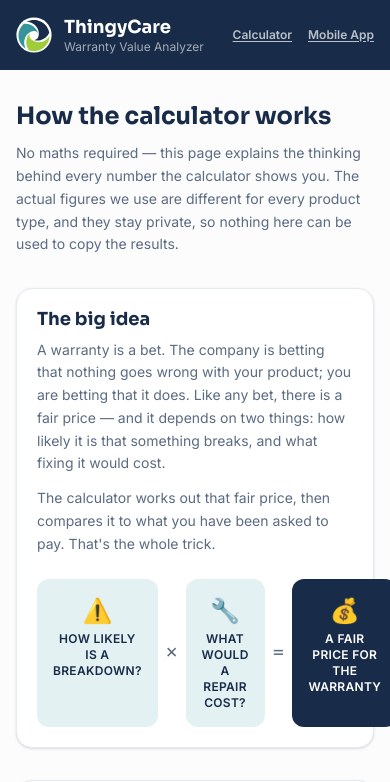
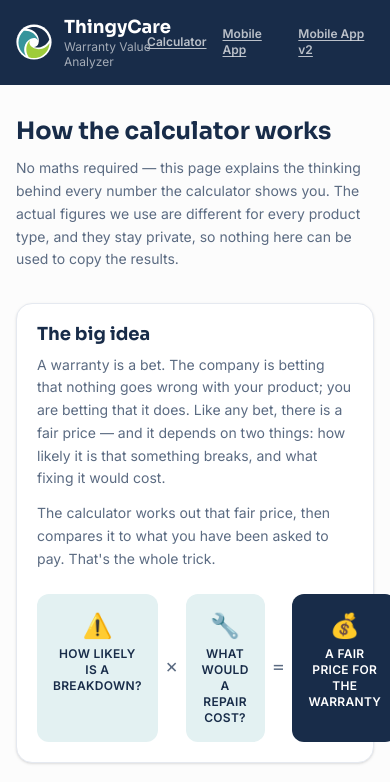
Before and after one commit to ivandenisovich/extended-warranty-calculator, a Next.js app: page /how-it-works in a window 390 px wide. Shown: the top 782 px of the page. Built offline with nearby package versions, Linux system fonts and the light colour scheme.

Commit message:
Add Mobile App v2 link to top bar

```diff
--- a/app/SiteNav.tsx
+++ b/app/SiteNav.tsx
@@ -5,11 +5,12 @@ import Link from 'next/link';
 export default function SiteNav({
   active,
 }: {
-  active?: 'calculator' | 'mobile-app';
+  active?: 'calculator' | 'mobile-app' | 'mobile-app-v2';
 }) {
-  const links: { href: string; label: string; key: 'calculator' | 'mobile-app' }[] = [
+  const links: { href: string; label: string; key: 'calculator' | 'mobile-app' | 'mobile-app-v2' }[] = [
     { href: '/', label: 'Calculator', key: 'calculator' },
     { href: '/mobile-app', label: 'Mobile App', key: 'mobile-app' },
+    { href: '/mobile-app-v2', label: 'Mobile App v2', key: 'mobile-app-v2' },
   ];
   return (
     <nav className="flex items-center gap-4">
```
